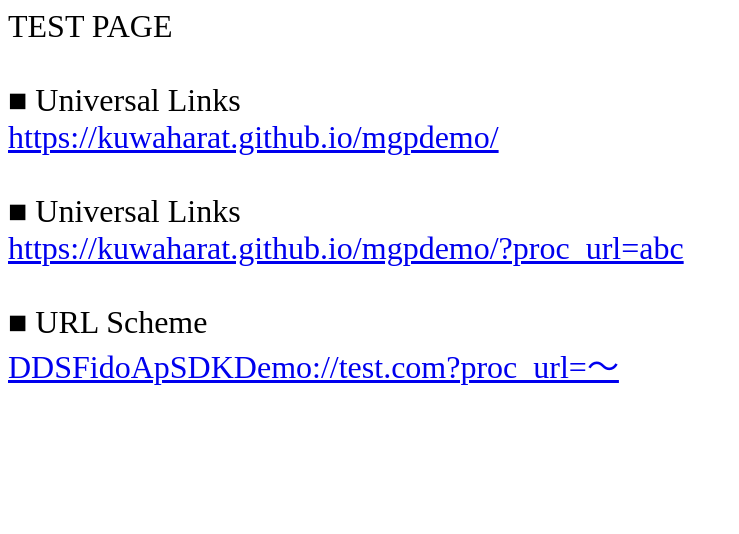
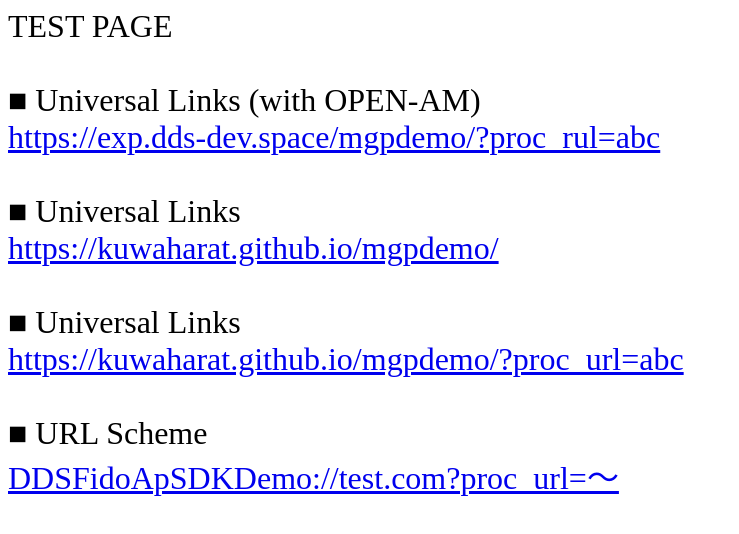
Before and after one commit to kuwaharat/kuwaharat.github.io, a plain HTML site: page index.html in a window 1280 px wide. Shown: the whole page, without its empty margins (0-739 px from the left). Drawn offline with Linux system fonts and the light colour scheme.

Commit message:
Update index.html

```diff
--- a/index.html
+++ b/index.html
@@ -4,6 +4,8 @@
 <font size=+3>
   TEST PAGE
 
+<br><br>■ Universal Links (with OPEN-AM)<br>
+<a href="https://exp.dds-dev.space/mgpdemo/?proc_rul=abc">https://exp.dds-dev.space/mgpdemo/?proc_rul=abc</a>
 <br><br>■ Universal Links<br>
 <a href="https://kuwaharat.github.io/mgpdemo/">https://kuwaharat.github.io/mgpdemo/</a>
 <br><br>■ Universal Links<br>
```
